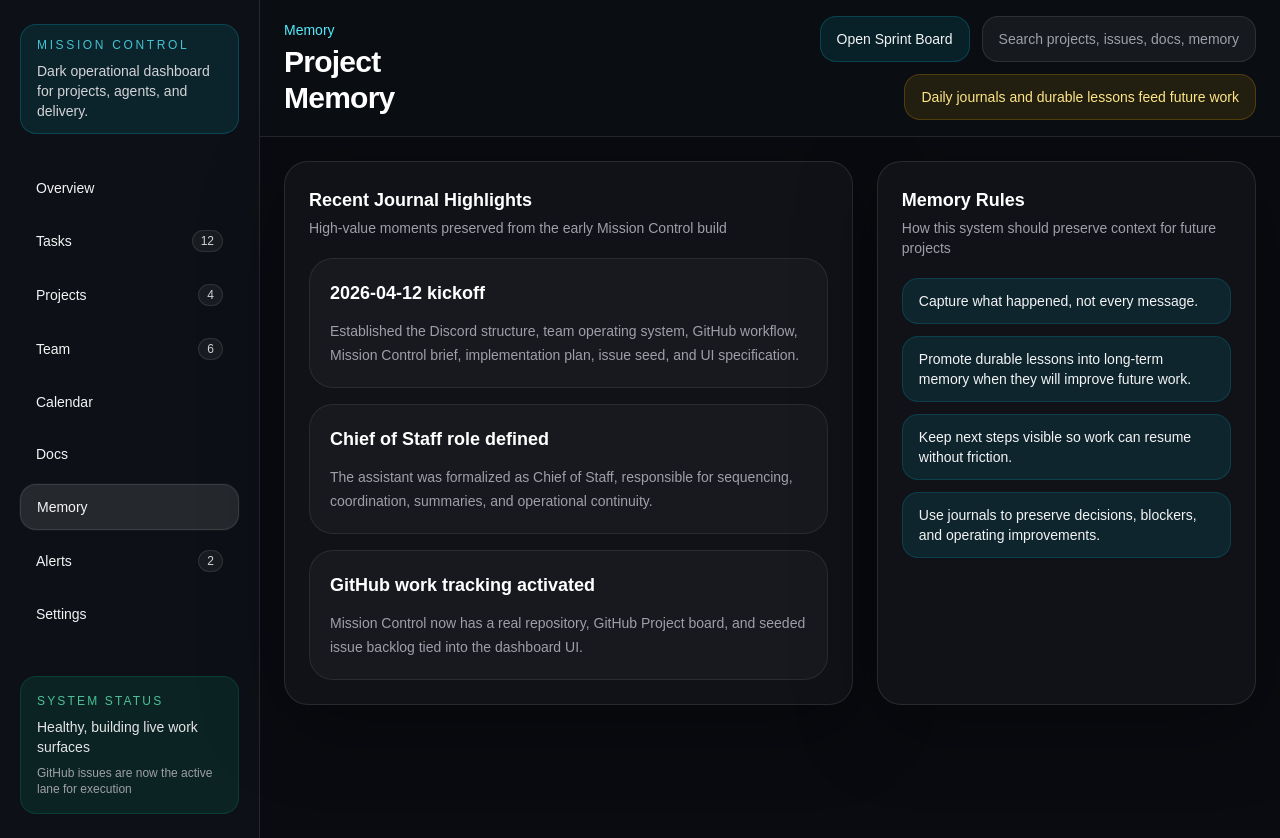
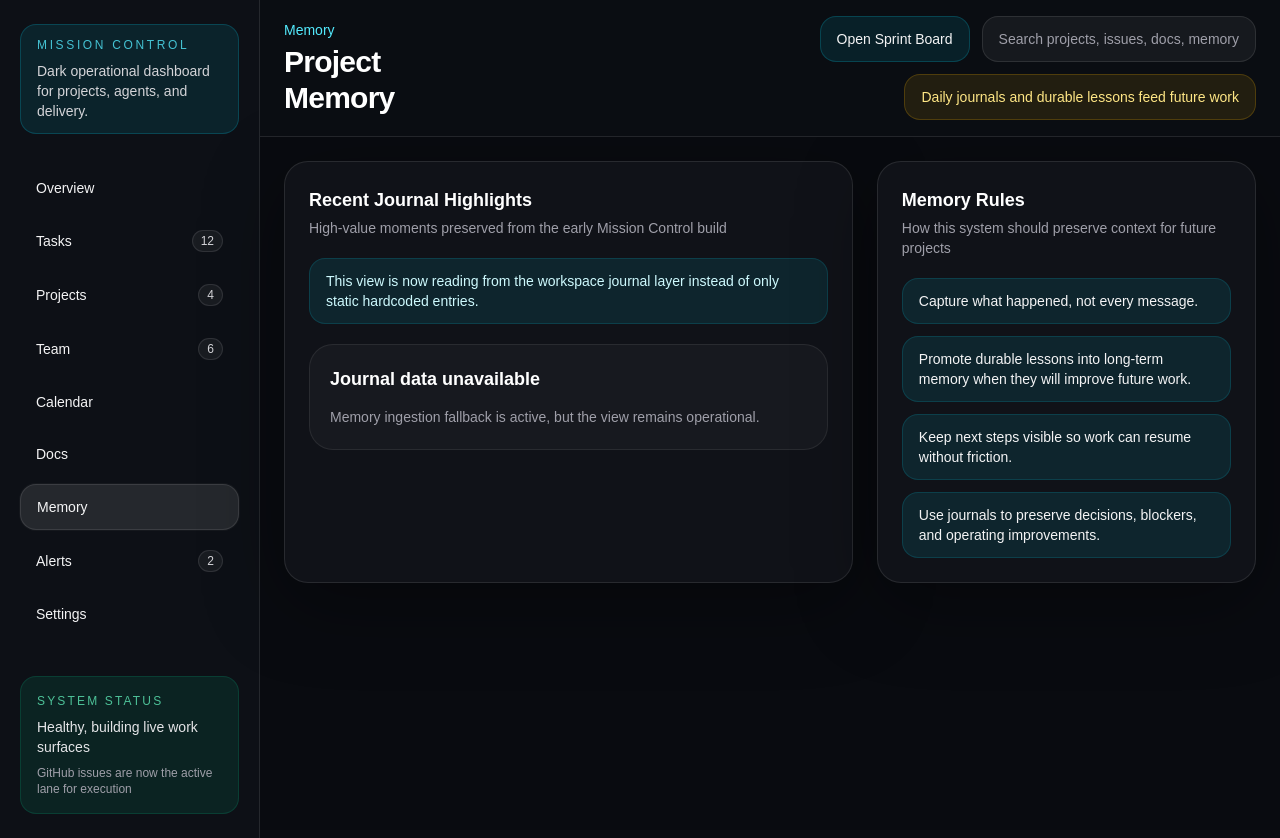
Before and after one commit to mpeelman/mission-control, a Next.js app: page /memory in a window 1280 px wide. Built offline with nearby package versions, Linux system fonts and the light colour scheme.

Commit message:
Add workspace-backed docs and memory views

```diff
--- a/src/app/docs/page.tsx
+++ b/src/app/docs/page.tsx
@@ -1,47 +1,29 @@
 import Link from "next/link";
 import { AppShell } from "@/components/layout/app-shell";
 import { SectionCard } from "@/components/dashboard/section-card";
+import { getRepoDocCount, getWorkspaceDocs } from "@/lib/workspace";
 
-const docs = [
-  {
-    title: "Project Brief",
-    description: "Product vision, goals, V1 scope, and success criteria for Mission Control.",
-    href: "https://github.com/mpeelman/mission-control",
-  },
-  {
-    title: "Implementation Plan",
-    description: "Phases, technical direction, and delivery sequencing for the dashboard.",
-    href: "https://github.com/mpeelman/mission-control",
-  },
-  {
-    title: "Issue Seed",
-    description: "Initial issue structure used to seed the real GitHub backlog.",
-    href: "https://github.com/mpeelman/mission-control/issues",
-  },
-  {
-    title: "GitHub Projects Plan",
-    description: "How the newer GitHub Projects board is structured for Mission Control.",
-    href: "https://github.com/mpeelman/mission-control/blob/main/docs/github-projects-plan.md",
-  },
-  {
-    title: "Sprint 1",
-    description: "Current sprint goal, backlog, and definition of success.",
-    href: "https://github.com/mpeelman/mission-control/blob/main/docs/sprint-1.md",
-  },
-];
+export default async function DocsPage() {
+  const [docs, repoDocCount] = await Promise.all([
+    getWorkspaceDocs(),
+    getRepoDocCount().catch(() => 0),
+  ]);
 
-export default function DocsPage() {
   return (
     <AppShell
       currentPath="/docs"
       eyebrow="Docs"
       title="Documentation Library"
-      notice="Core planning docs are available"
+      notice={`${repoDocCount} repo docs currently tracked`}
     >
       <SectionCard
         title="Operational Documentation"
         description="The documents that define how Mission Control is being planned and built"
       >
+        <div className="mb-5 rounded-2xl border border-cyan-400/15 bg-cyan-400/10 px-4 py-3 text-sm text-cyan-100">
+          This view is now reading from the workspace-backed documentation layer rather than only hardcoded display copy.
+        </div>
+
         <div className="grid gap-4 xl:grid-cols-2">
           {docs.map((doc) => (
             <Link
--- a/src/app/memory/page.tsx
+++ b/src/app/memory/page.tsx
@@ -1,23 +1,6 @@
 import { AppShell } from "@/components/layout/app-shell";
 import { SectionCard } from "@/components/dashboard/section-card";
-
-const journalMoments = [
-  {
-    title: "2026-04-12 kickoff",
-    summary:
-      "Established the Discord structure, team operating system, GitHub workflow, Mission Control brief, implementation plan, issue seed, and UI specification.",
-  },
-  {
-    title: "Chief of Staff role defined",
-    summary:
-      "The assistant was formalized as Chief of Staff, responsible for sequencing, coordination, summaries, and operational continuity.",
-  },
-  {
-    title: "GitHub work tracking activated",
-    summary:
-      "Mission Control now has a real repository, GitHub Project board, and seeded issue backlog tied into the dashboard UI.",
-  },
-];
+import { getJournalHighlights } from "@/lib/workspace";
 
 const memoryPrinciples = [
   "Capture what happened, not every message.",
@@ -26,7 +9,14 @@ const memoryPrinciples = [
   "Use journals to preserve decisions, blockers, and operating improvements.",
 ];
 
-export default function MemoryPage() {
+export default async function MemoryPage() {
+  const journalMoments = await getJournalHighlights().catch(() => [
+    {
+      title: "Journal data unavailable",
+      summary: "Memory ingestion fallback is active, but the view remains operational.",
+    },
+  ]);
+
   return (
     <AppShell
       currentPath="/memory"
@@ -39,6 +29,10 @@ export default function MemoryPage() {
           title="Recent Journal Highlights"
           description="High-value moments preserved from the early Mission Control build"
         >
+          <div className="mb-5 rounded-2xl border border-cyan-400/15 bg-cyan-400/10 px-4 py-3 text-sm text-cyan-100">
+            This view is now reading from the workspace journal layer instead of only static hardcoded entries.
+          </div>
+
           <div className="space-y-4">
             {journalMoments.map((entry) => (
               <div
--- /dev/null
+++ b/src/lib/workspace.ts
@@ -0,0 +1,84 @@
+import fs from "node:fs/promises";
+import path from "node:path";
+
+export type WorkspaceDoc = {
+  title: string;
+  description: string;
+  href: string;
+};
+
+export type JournalEntry = {
+  title: string;
+  summary: string;
+};
+
+const workspaceRoot = "/home/openclaw/.openclaw/workspace";
+const repoRoot = "/home/openclaw/.openclaw/workspace/mission-control";
+
+function toGitHubBlobUrl(relativePath: string) {
+  return `https://github.com/mpeelman/mission-control/blob/main/${relativePath}`;
+}
+
+export async function getWorkspaceDocs(): Promise<WorkspaceDoc[]> {
+  const docs = [
+    {
+      title: "Mission Control Project Brief",
+      description: "Product vision, goals, V1 scope, and success criteria.",
+      href: toGitHubBlobUrl("../mission-control-project-brief.md"),
+    },
+    {
+      title: "Mission Control Implementation Plan",
+      description: "Phases, technical direction, and delivery sequencing.",
+      href: toGitHubBlobUrl("../mission-control-implementation-plan.md"),
+    },
+    {
+      title: "Mission Control UI Spec",
+      description: "UI direction, shell behavior, and visual system guidance.",
+      href: toGitHubBlobUrl("../mission-control-ui-spec.md"),
+    },
+    {
+      title: "GitHub Projects Plan",
+      description: "How the live GitHub Project board is structured.",
+      href: "https://github.com/mpeelman/mission-control/blob/main/docs/github-projects-plan.md",
+    },
+    {
+      title: "Sprint 1",
+      description: "Current sprint goal, backlog, and definition of success.",
+      href: "https://github.com/mpeelman/mission-control/blob/main/docs/sprint-1.md",
+    },
+  ];
+
+  return docs;
+}
+
+export async function getJournalHighlights(): Promise<JournalEntry[]> {
+  const journalPath = path.join(workspaceRoot, "memory", "2026-04-12.md");
+  const content = await fs.readFile(journalPath, "utf8");
+
+  const summaryMatch = content.match(/## Summary\n([\s\S]*?)\n\n## Work completed/);
+  const notesMatch = content.match(/## Notes worth considering for long-term memory\n([\s\S]*)$/);
+
+  const summary = summaryMatch?.[1]?.trim() ?? "Mission Control project work is in progress.";
+  const notes = notesMatch?.[1]
+    ?.split("\n")
+    .filter((line) => line.startsWith("- "))
+    .slice(0, 3)
+    .map((line) => line.replace(/^- /, "").trim()) ?? [];
+
+  return [
+    {
+      title: "2026-04-12 project summary",
+      summary,
+    },
+    ...notes.map((note, index) => ({
+      title: `Long-term takeaway ${index + 1}`,
+      summary: note,
+    })),
+  ];
+}
+
+export async function getRepoDocCount() {
+  const docsDir = path.join(repoRoot, "docs");
+  const files = await fs.readdir(docsDir);
+  return files.length;
+}
```
